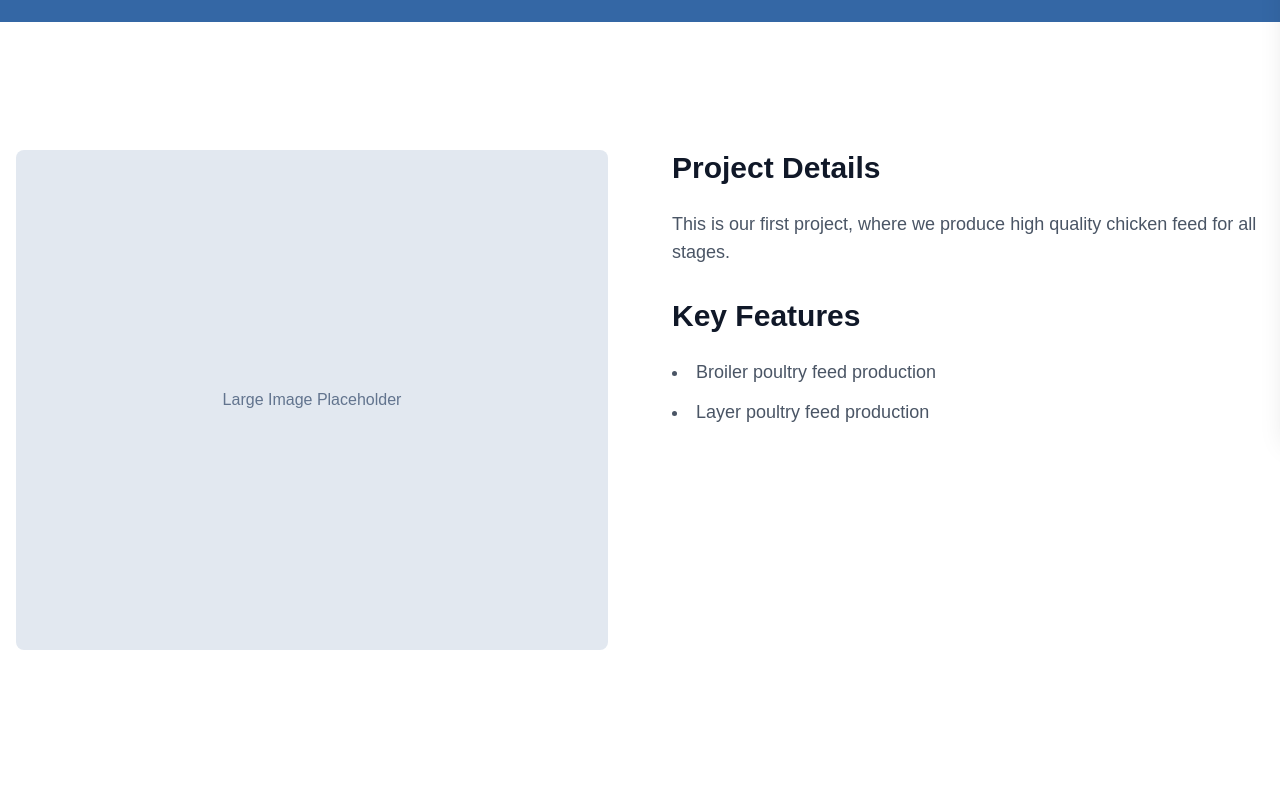
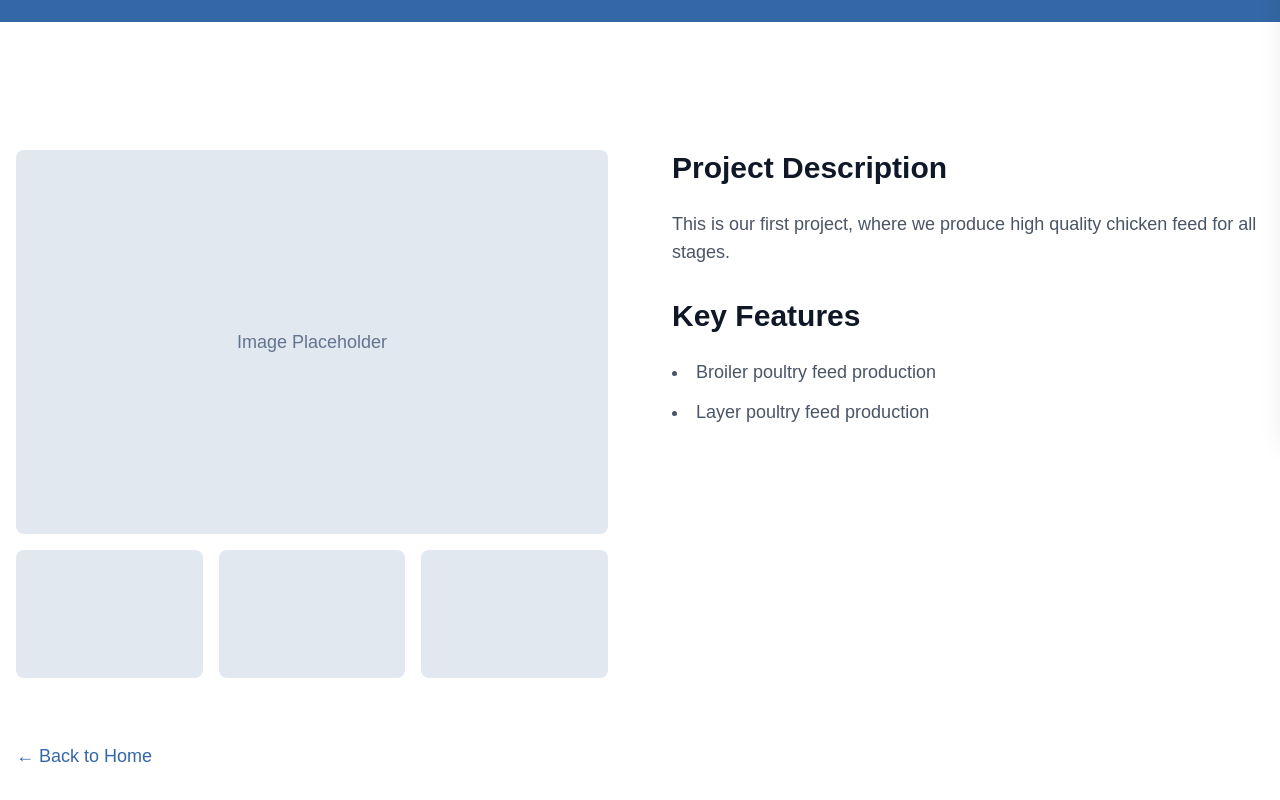
Before and after one commit to ParSaMnSS/gh, a Next.js app: page /projects/feed-factory in a window 1280 px wide. Shown: the part 370-1170 px from the top of the page. Before the commit the page ends 1148 px from the top, so only its background shows below. Built offline with nearby package versions, Linux system fonts and the light colour scheme.

Commit message:
feat: Improve project page and card layouts

```diff
--- a/src/app/components/ProjectsHome.tsx
+++ b/src/app/components/ProjectsHome.tsx
@@ -8,28 +8,32 @@ const ProjectsHome = () => {
       iconSrc: "/svgs/icon-factory.svg",
       iconAlt: "Feed Factory",
       title: "Ghadir Babil Feed Factory",
-      description: "We produce high-quality broiler and layer poultry feed for all stages.",
+      description:
+        "We produce high-quality broiler and layer poultry feed for all stages.",
       link: "/projects/feed-factory",
     },
     {
       iconSrc: "/svgs/icon-poultry.svg",
       iconAlt: "Poultry Farms",
       title: "Ghadir Babil Poultry Farms",
-      description: "We grow poultry without the use of drugs and antibiotics in our specialized farms.",
+      description:
+        "We grow poultry without the use of drugs and antibiotics in our specialized farms.",
       link: "/projects/poultry-farms",
     },
     {
       iconSrc: "/svgs/icon-research.svg",
       iconAlt: "Research Centre",
       title: "Research Centre",
-      description: "Our laboratories conduct experiments to make our products as healthy as possible.",
+      description:
+        "Our laboratories conduct experiments to make our products as healthy as possible.",
       link: "/projects/research",
     },
     {
       iconSrc: "/svgs/icon-trade.svg",
       iconAlt: "General Trade",
       title: "General Trade Centre",
-      description: "We offer import-export services, including hatching eggs, feed additives, and raw materials.",
+      description:
+        "We offer import-export services, including hatching eggs, feed additives, and raw materials.",
       link: "/projects/trade",
     },
   ];
@@ -45,7 +49,7 @@ const ProjectsHome = () => {
           {projects.map((project) => (
             <div
               key={project.title}
-              className="bg-white p-8 rounded-lg shadow-lg hover:shadow-xl transition-shadow"
+              className="bg-white p-8 rounded-lg shadow-lg hover:shadow-xl transition-shadow flex flex-col h-full"
             >
               <Image
                 src={project.iconSrc}
@@ -57,7 +61,9 @@ const ProjectsHome = () => {
               <h3 className="text-2xl font-semibold text-gray-900 mb-3">
                 {project.title}
               </h3>
-              <p className="text-gray-600 mb-6">{project.description}</p>
+              <p className="text-gray-600 mb-6 flex-grow">
+                {project.description}
+              </p>
               <Link
                 href={project.link}
                 className="font-medium text-brand-primary hover:text-brand-secondary"
--- a/src/app/projects/[slug]/page.tsx
+++ b/src/app/projects/[slug]/page.tsx
@@ -1,4 +1,5 @@
 import React from "react";
+import Link from "next/link";
 
 const ProjectPage = ({ params }: { params: { slug: string } }) => {
   const projectData = {
@@ -15,13 +16,21 @@ const ProjectPage = ({ params }: { params: { slug: string } }) => {
       title: "Ghadir Babil Poultry Farms",
       description:
         "We grow poultry without the use of drugs and antibiotics in our poultry farms, prioritizing consumer health and a safe production chain.",
-      features: ["Drug and antibiotic-free", "Focus on consumer health"],
+      features: [
+        "Drug and antibiotic-free",
+        "Focus on consumer health",
+        "Adherence to European Union standards",
+      ],
     },
     research: {
       title: "Research Centre",
       description:
         "We have laboratories where we conduct experiments to make our products as healthy and high quality as possible.",
-      features: ["Max quality pre-starter", "Max quality starter"],
+      features: [
+        "Max quality pre-starter development",
+        "Max quality starter development",
+        "Ongoing feed optimization",
+      ],
     },
     trade: {
       title: "General Trade Centre",
@@ -54,16 +63,23 @@ const ProjectPage = ({ params }: { params: { slug: string } }) => {
 
       <main className="bg-white py-32">
         <div className="container mx-auto px-4">
-          <div className="grid grid-cols-1 md:grid-cols-2 gap-16 items-start">
-            {/* Left Column (Placeholder) */}
-            <div className="bg-slate-200 rounded-lg h-[500px] flex items-center justify-center text-slate-500">
-              Large Image Placeholder
+          <div className="grid grid-cols-1 md:grid-cols-2 gap-16">
+            {/* Left Column (Placeholders) */}
+            <div>
+              <div className="bg-slate-200 rounded-lg h-96 flex items-center justify-center text-slate-500 text-lg">
+                Image Placeholder
+              </div>
+              <div className="grid grid-cols-3 gap-4 mt-4">
+                <div className="bg-slate-200 rounded-lg h-32 flex items-center justify-center text-slate-500"></div>
+                <div className="bg-slate-200 rounded-lg h-32 flex items-center justify-center text-slate-500"></div>
+                <div className="bg-slate-200 rounded-lg h-32 flex items-center justify-center text-slate-500"></div>
+              </div>
             </div>
 
             {/* Right Column (Details) */}
             <div>
               <h2 className="text-3xl font-semibold text-gray-900 mb-6">
-                Project Details
+                Project Description
               </h2>
               <p className="text-lg text-gray-600 mb-8">
                 {project.description}
@@ -81,6 +97,13 @@ const ProjectPage = ({ params }: { params: { slug: string } }) => {
               </ul>
             </div>
           </div>
+
+          <Link
+            href="/"
+            className="inline-block mt-16 text-lg font-medium text-brand-primary hover:text-brand-secondary"
+          >
+            &larr; Back to Home
+          </Link>
         </div>
       </main>
     </>
```
